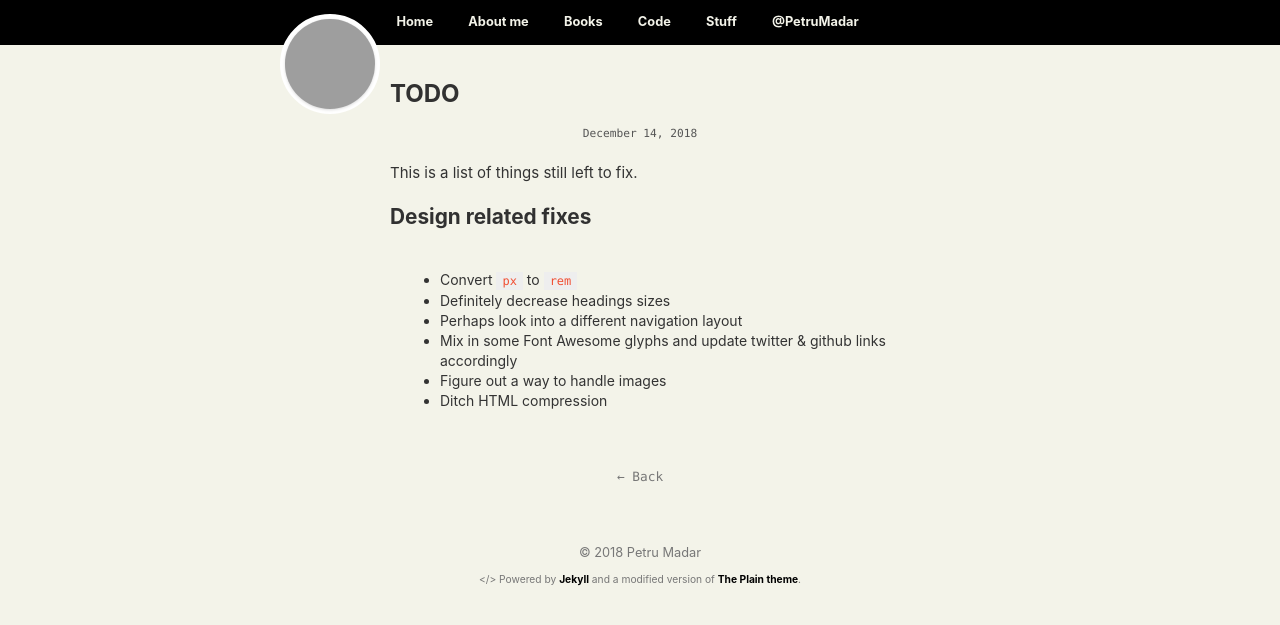
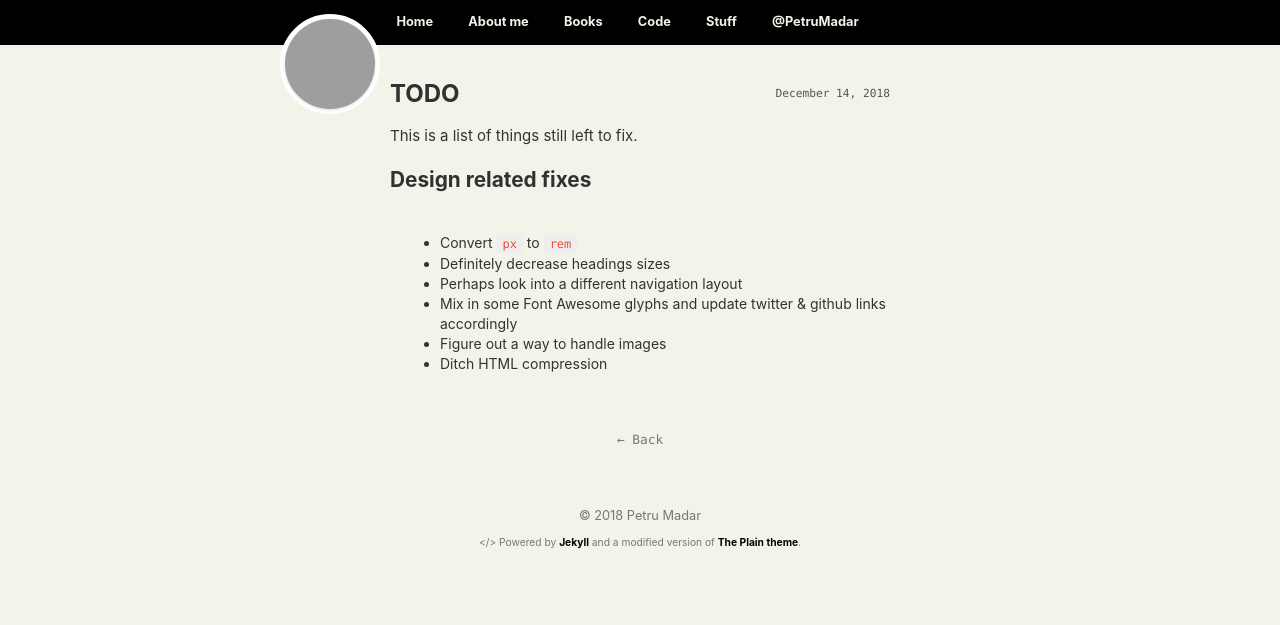
Before and after one commit to petru/prologue, a Jekyll site: the page built from _posts/2018-12-14-todo.md, in a window 1280 px wide, cut to the strip 0-625 px from the top of the page. Built offline with Jekyll 4.4.1, drawn with Linux system fonts in a browser that asks for light colours; grey boxes are pictures that could not be loaded.

Commit message:
Remove divider

```diff
--- a/_layouts/post.html
+++ b/_layouts/post.html
@@ -4,13 +4,11 @@
 
 <article>
 
-	<div class="center">
+	<div>
+			<div class="date"><time class="code">{{ page.date | date: '%B %-d, %Y' }}</time></div>
 		<h1 class="title">{{ page.title }}</h1>
-		<time class="code">{{ page.date | date: '%B %-d, %Y' }}</time>
+
 	</div>
-
-	<div class="divider"></div>
-
 	{{ content }}
 
 </article>
```
